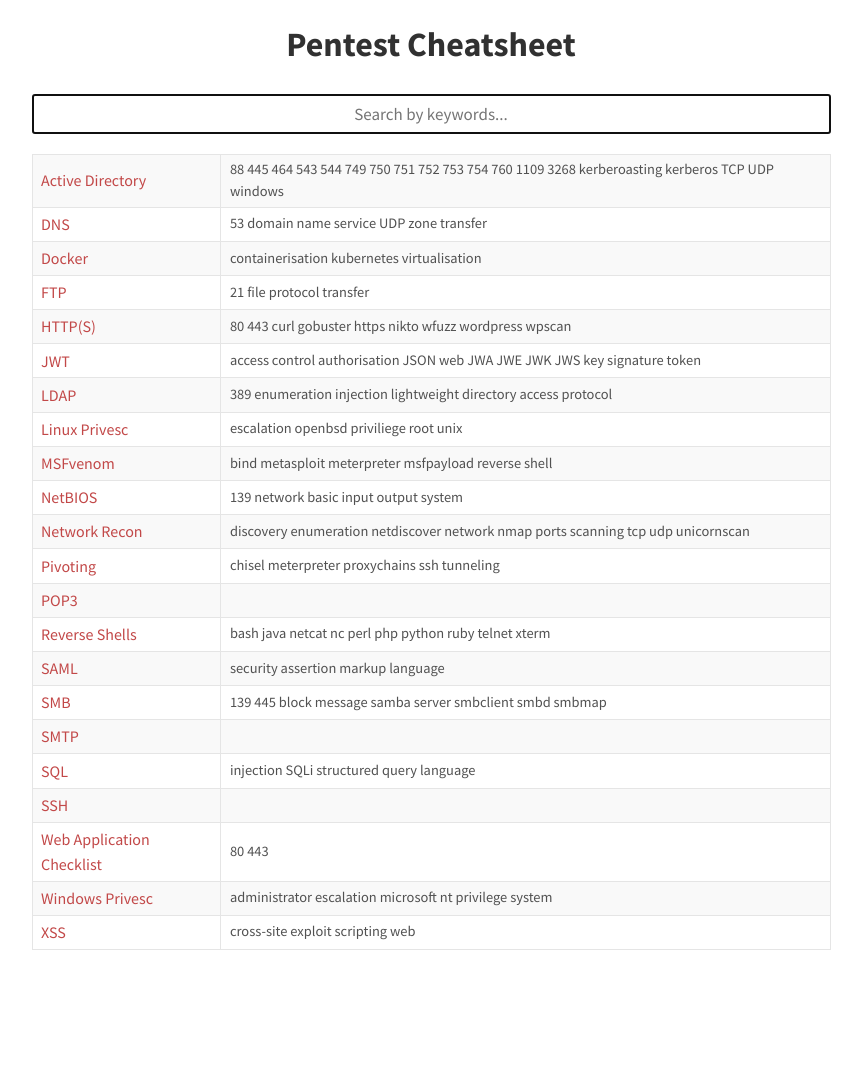
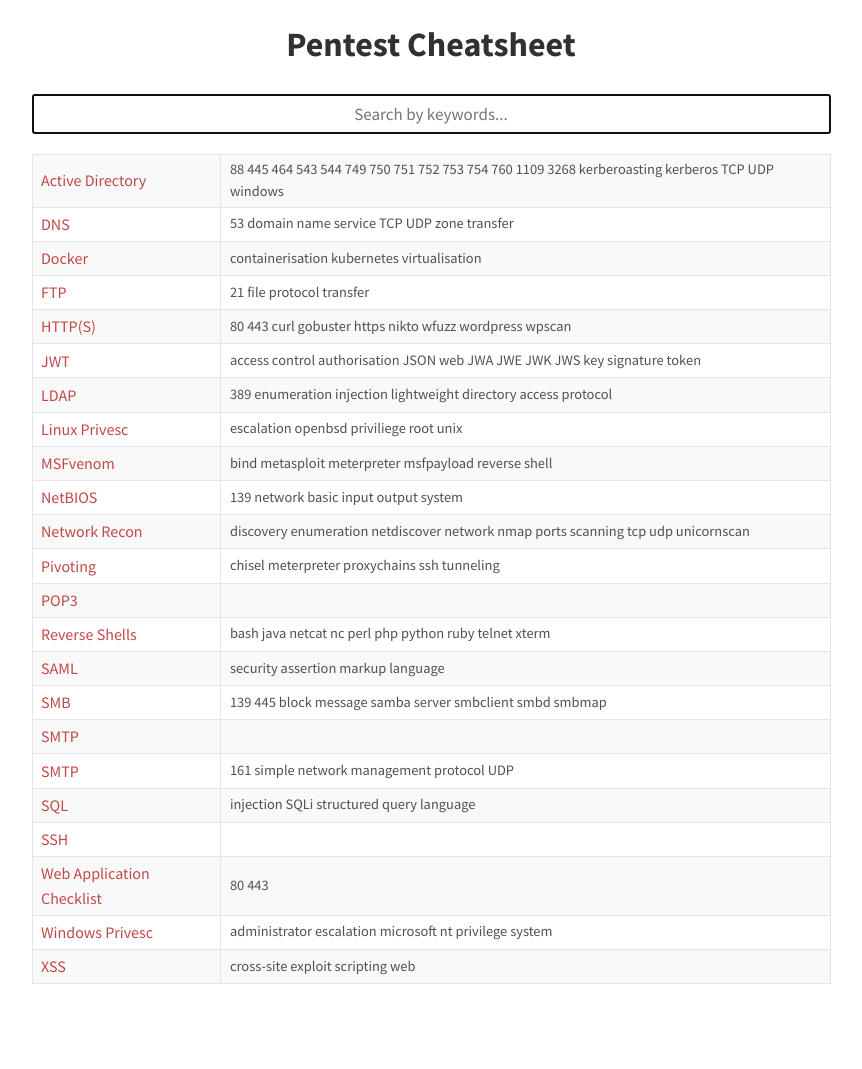
Before and after one commit to agrzeslak/cheatsheet, a Jekyll site: the page built from index.md, in a window 1280 px wide. Shown: the whole page, without its empty margins (209-1071 px from the left). Built offline with Jekyll 4.4.1, drawn with Linux system fonts in a browser that asks for light colours; before the commit the page ends 1035 px from its top, so only the background shows below that.

Commit message:
DNS and snmp additions

```diff
--- /dev/null
+++ b/_topics/snmp.md
@@ -0,0 +1,11 @@
+---
+layout: default
+title: SMTP
+tags:
+    - 161
+    - simple network management protocol
+    - UDP
+---
+# SMTP
+
+todo
```
Also changed, not shown: _topics/dns.md (+8 -2 lines), _topics/smtp.md (+8 -2 lines).
